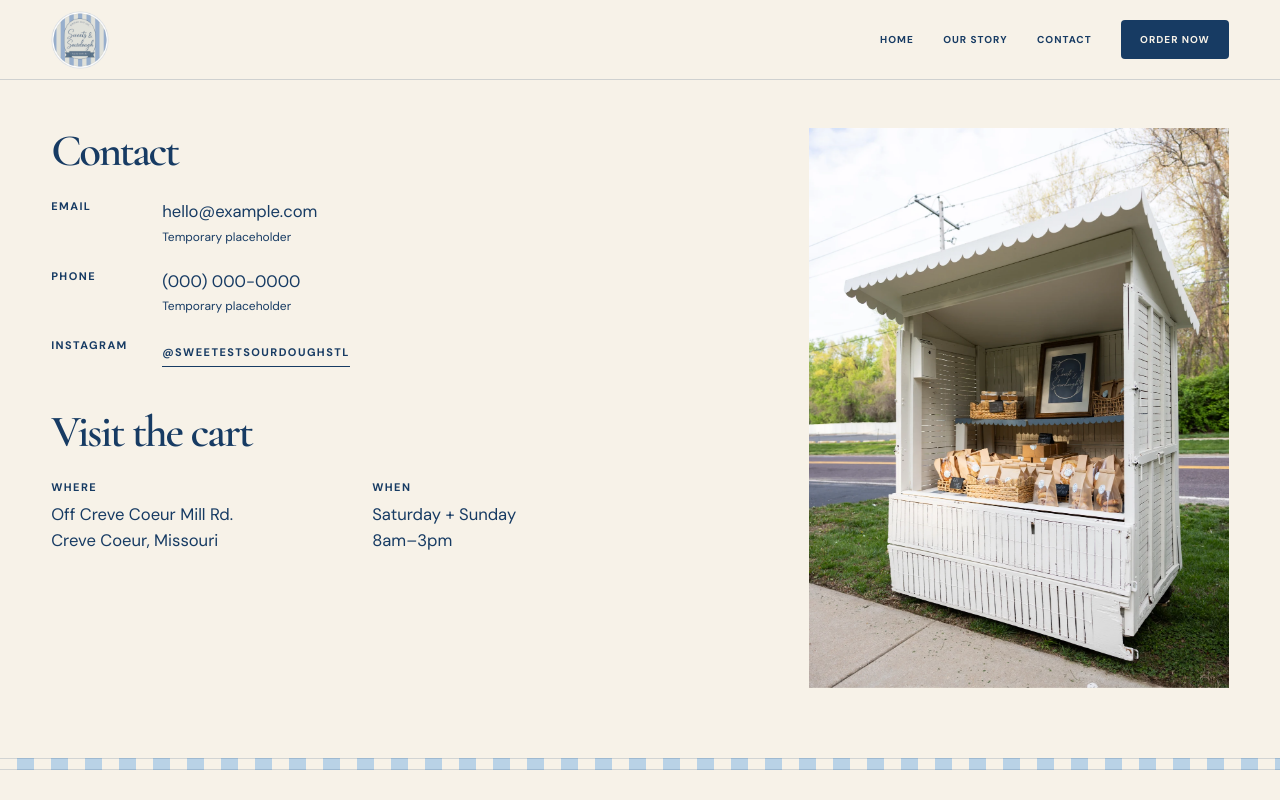
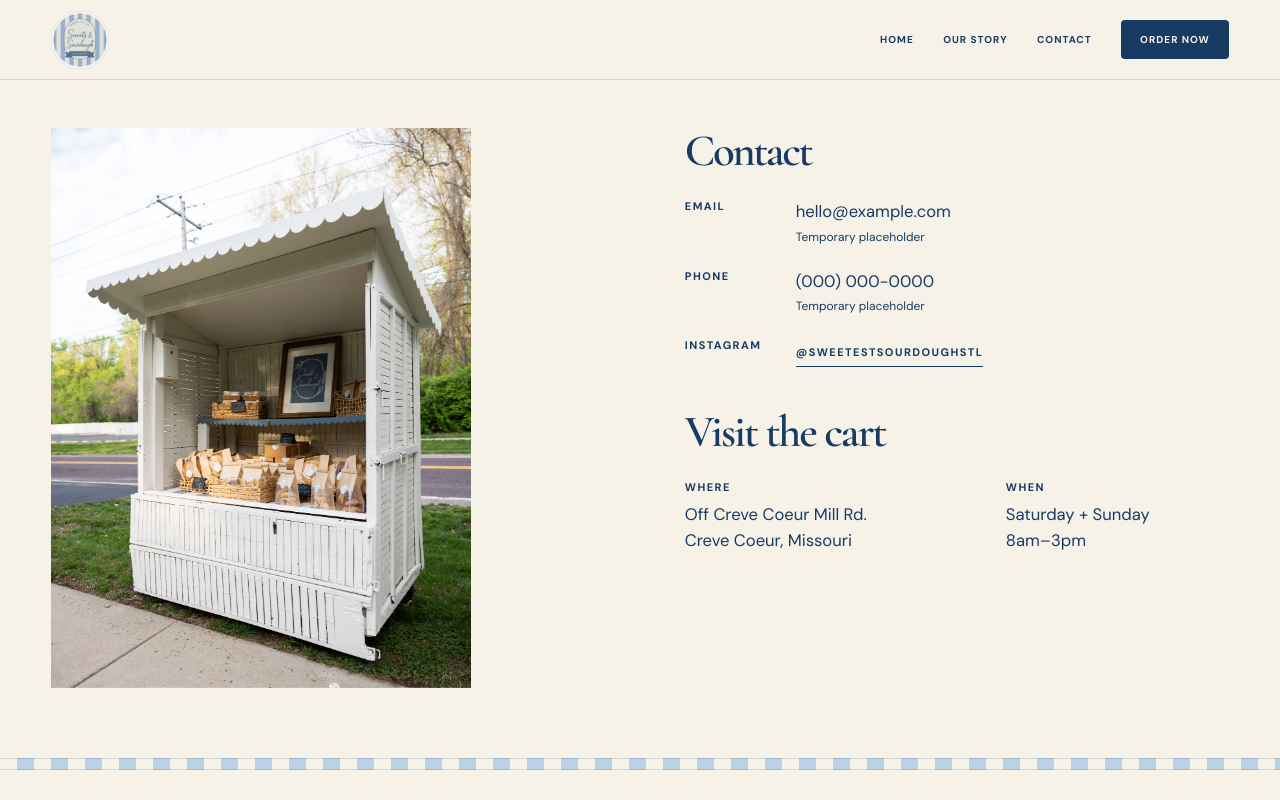
Before and after one commit to jonathanarbittier/sweetestsourdoughstl.website, a Next.js app: page /contact in a window 1280 px wide. Shown: the top 800 px of the page. Built offline with nearby package versions, Linux system fonts and the light colour scheme.

Commit message:
Move contact photo to left on desktop

```diff
--- a/app/contact/contact.module.css
+++ b/app/contact/contact.module.css
@@ -106,7 +106,7 @@
   }
 
   .details {
-    grid-column: 1;
+    grid-column: 2;
     grid-row: 1;
     gap: 42px;
   }
@@ -132,9 +132,9 @@
   }
 
   .photo {
-    grid-column: 2;
+    grid-column: 1;
     grid-row: 1;
-    justify-self: end;
+    justify-self: start;
     width: min(100%, 420px);
   }
 }
```
